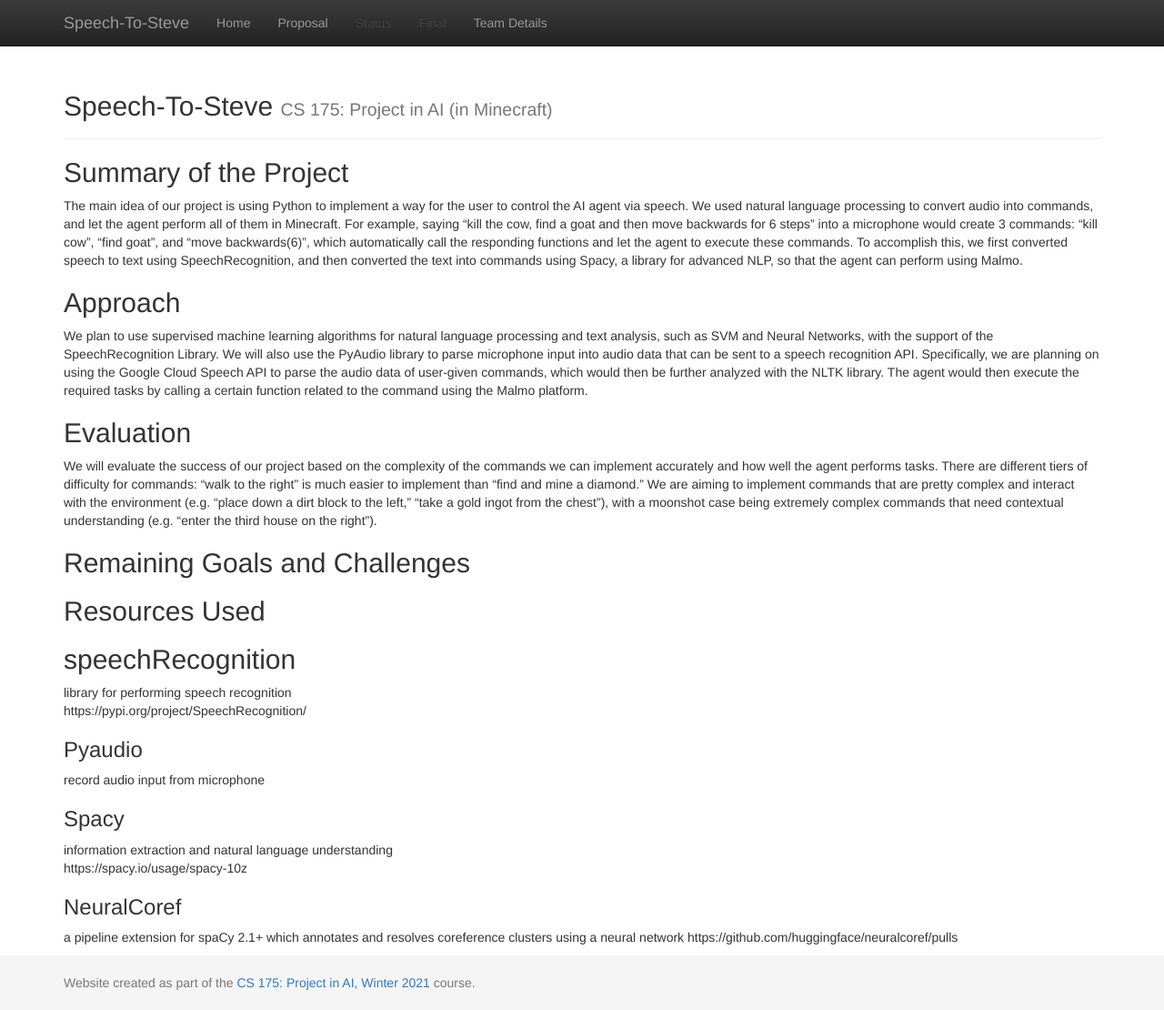
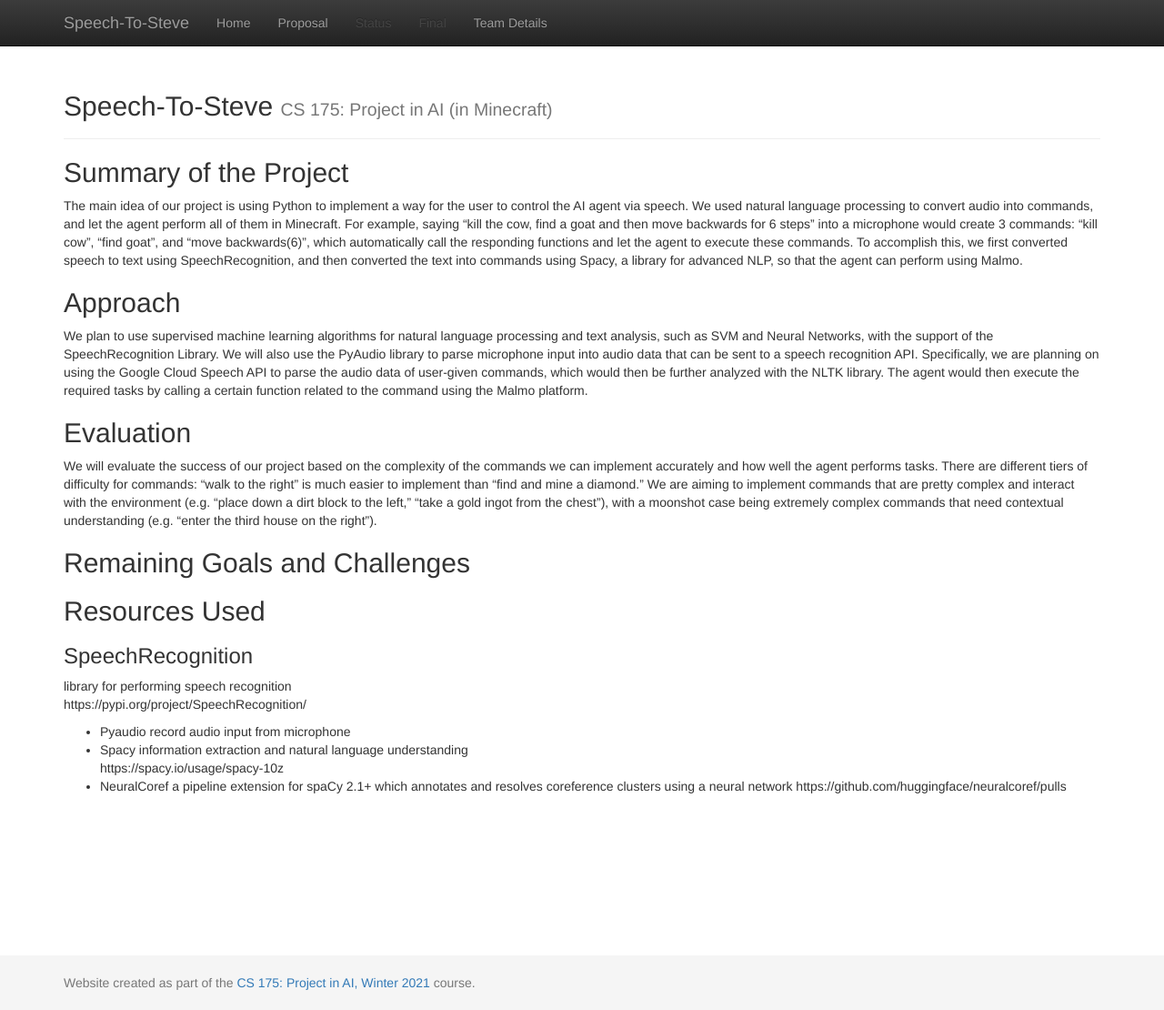
Before and after one commit to geeeeeeeeew/CS-175-Team-Direction-, a Jekyll site: the page built from docs/status/status.md, in a window 1280 px wide and 1110 px high. Shown: the whole window at 91% size. Built offline with Jekyll 4.4.1, drawn with Linux system fonts in a browser that asks for light colours.

```diff
--- a/docs/status/status.md
+++ b/docs/status/status.md
@@ -19,14 +19,14 @@ We will evaluate the success of our project based on the complexity of the comma
 ## Remaining Goals and Challenges
 
 ## Resources Used
-## speechRecognition
+### SpeechRecognition
 library for performing speech recognition\
 https://pypi.org/project/SpeechRecognition/
-### Pyaudio
+- Pyaudio
 record audio input from microphone
-### Spacy
+- Spacy
 information extraction and natural language understanding \
 https://spacy.io/usage/spacy-10z
-### NeuralCoref
+- NeuralCoref
 a pipeline extension for spaCy 2.1+ which annotates and resolves coreference clusters using a neural network
 https://github.com/huggingface/neuralcoref/pulls
```
